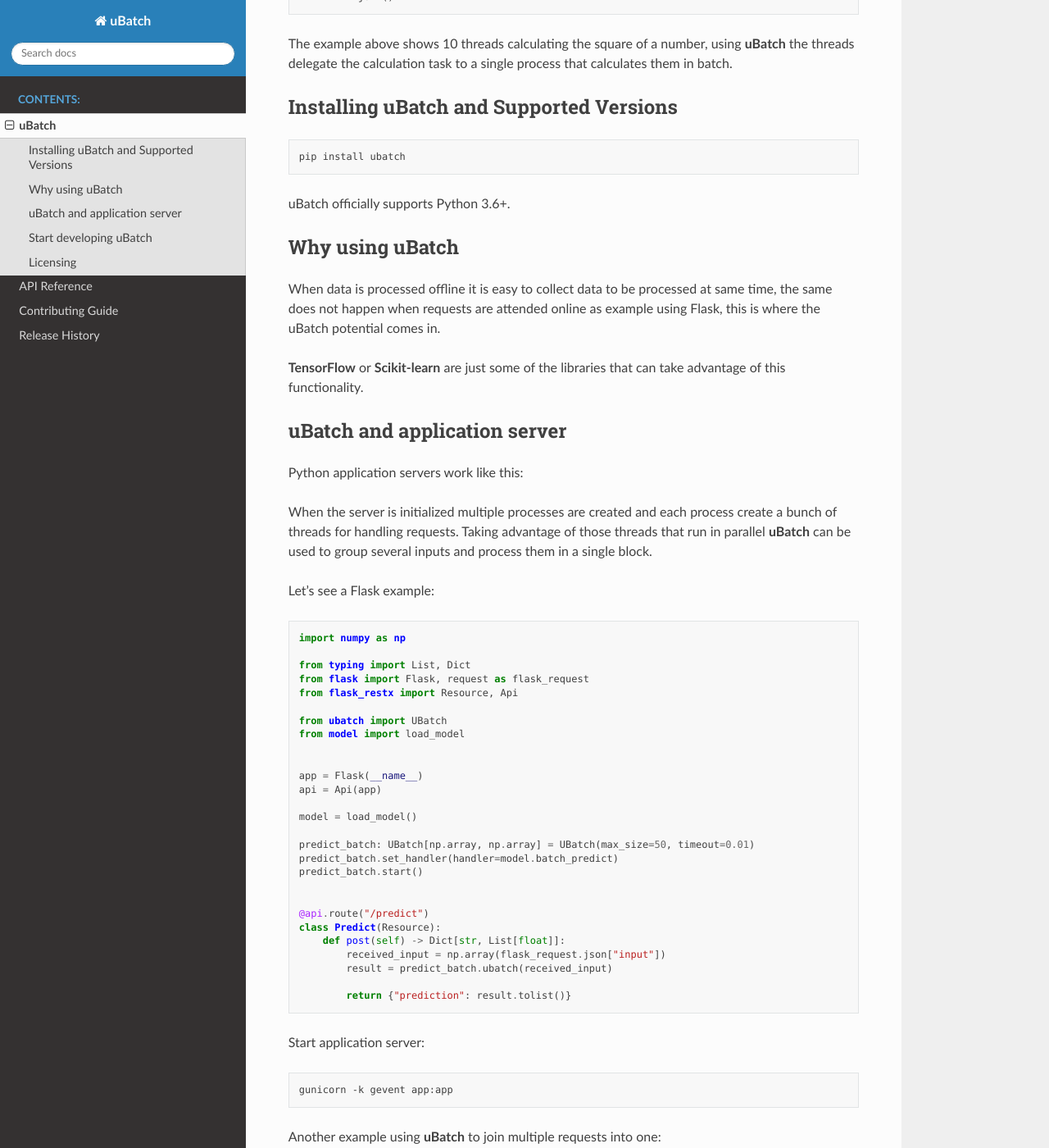
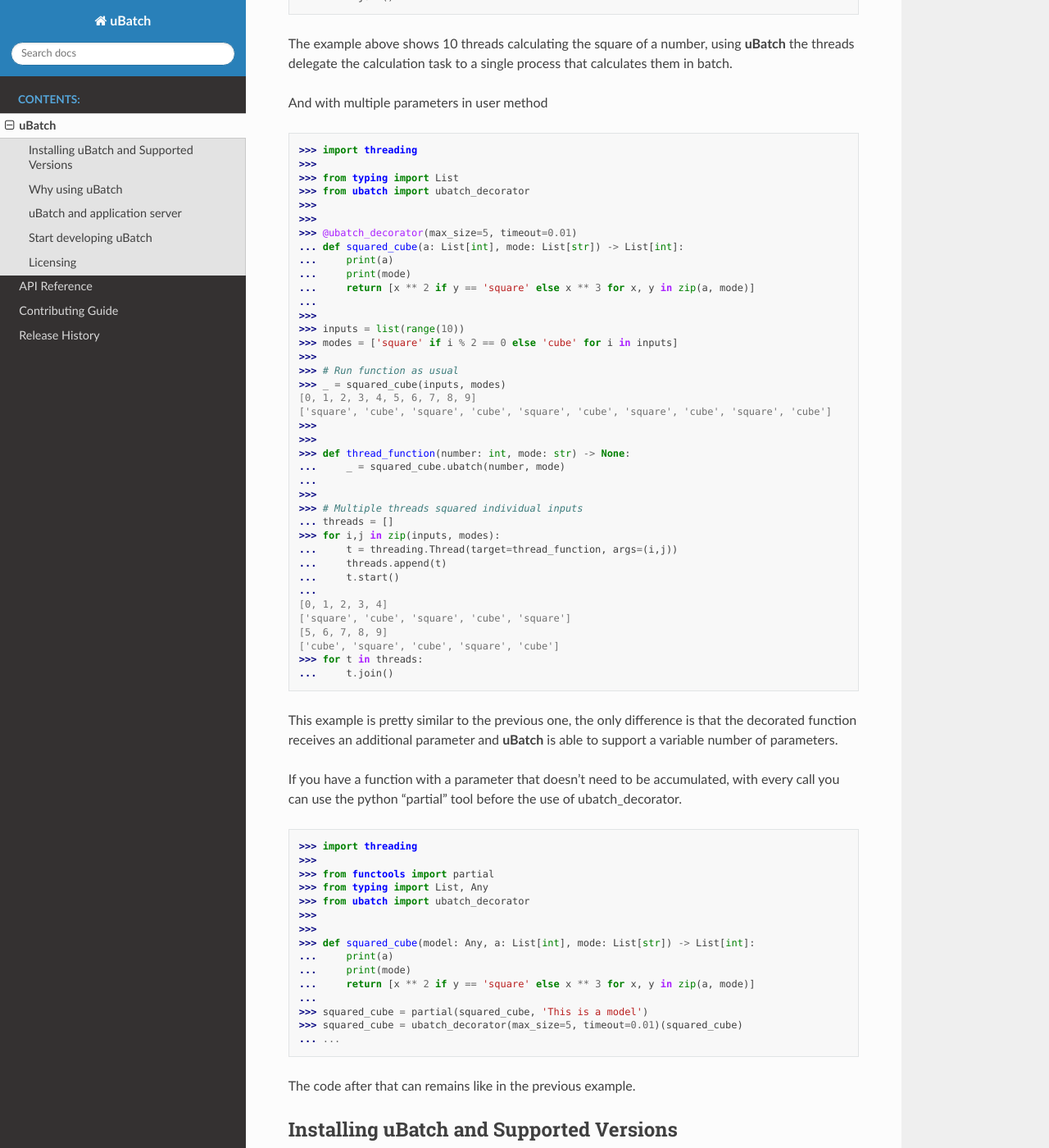
Before and after one commit to mercadolibre/ubatch, a Sphinx documentation site: the page built from docs/README.md, in a window 1280 px wide and 1400 px high, scrolled down 1027 px. Shown: the whole window at 82% size. Built offline with Sphinx 7.4.7 and the Read the Docs theme 2.0.0, drawn with Linux system fonts in a browser that asks for light colours.

Commit message:
Support for multiple parameters in user method
fix typing

fix callbacks in decorators.py

deprecating data in data_request and minor changes

````diff
--- a/docs/README.md
+++ b/docs/README.md
@@ -54,6 +54,79 @@ Example
 The example above shows 10 threads calculating the square of a number, using
 **uBatch** the threads delegate the calculation task to a single
 process that calculates them in batch.
+
+
+And with multiple parameters in user method
+
+```python
+>>> import threading
+>>>
+>>> from typing import List
+>>> from ubatch import ubatch_decorator
+>>>
+>>>
+>>> @ubatch_decorator(max_size=5, timeout=0.01)
+... def squared_cube(a: List[int], mode: List[str]) -> List[int]:
+...     print(a)
+...     print(mode)
+...     return [x ** 2 if y == 'square' else x ** 3 for x, y in zip(a, mode)]
+...
+>>>
+>>> inputs = list(range(10))
+>>> modes = ['square' if i % 2 == 0 else 'cube' for i in inputs]
+>>>
+>>> # Run function as usual
+>>> _ = squared_cube(inputs, modes)
+[0, 1, 2, 3, 4, 5, 6, 7, 8, 9]
+['square', 'cube', 'square', 'cube', 'square', 'cube', 'square', 'cube', 'square', 'cube']
+>>>
+>>>
+>>> def thread_function(number: int, mode: str) -> None:
+...     _ = squared_cube.ubatch(number, mode)
+...
+>>>
+>>> # Multiple threads squared individual inputs
+... threads = []
+>>> for i,j in zip(inputs, modes):
+...     t = threading.Thread(target=thread_function, args=(i,j))
+...     threads.append(t)
+...     t.start()
+...
+[0, 1, 2, 3, 4]
+['square', 'cube', 'square', 'cube', 'square']
+[5, 6, 7, 8, 9]
+['cube', 'square', 'cube', 'square', 'cube']
+>>> for t in threads:
+...     t.join()
+```
+
+This example is pretty similar to the previous one, the only difference is
+that the decorated function receives an additional parameter and **uBatch**
+is able to support a variable number of parameters.
+
+If you have a function with a parameter that doesn't need to be accumulated,
+with every call you can use the python "partial" tool before the use of
+ubatch_decorator.
+
+```python
+>>> import threading
+>>>
+>>> from functools import partial
+>>> from typing import List, Any
+>>> from ubatch import ubatch_decorator
+>>>
+>>>
+>>> def squared_cube(model: Any, a: List[int], mode: List[str]) -> List[int]:
+...     print(a)
+...     print(mode)
+...     return [x ** 2 if y == 'square' else x ** 3 for x, y in zip(a, mode)]
+...
+>>> squared_cube = partial(squared_cube, 'This is a model')
+>>> squared_cube = ubatch_decorator(max_size=5, timeout=0.01)(squared_cube)
+... ...
+```
+
+The code after that can remains like in the previous example.
 
 ## Installing uBatch and Supported Versions
 
--- a/pyproject.toml
+++ b/pyproject.toml
@@ -4,7 +4,7 @@ build-backend = "poetry.core.masonry.api"
 
 [tool.poetry]
 name = "ubatch"
-version = "0.0.3"
+version = "1.0.0"
 description = "Micro batch solution for improve throughput in SIMD processes"
 authors = ["Rodolfo E. Edelmann <redelmann@mercadolibre.com>"]
 maintainers = ["Leandro E. Colombo Viña <leandro.colombo@mercadolibre.com>"]
````
Also changed, not shown: docs/CHANGELOG.md (+13 -0 lines), 8 other files.
